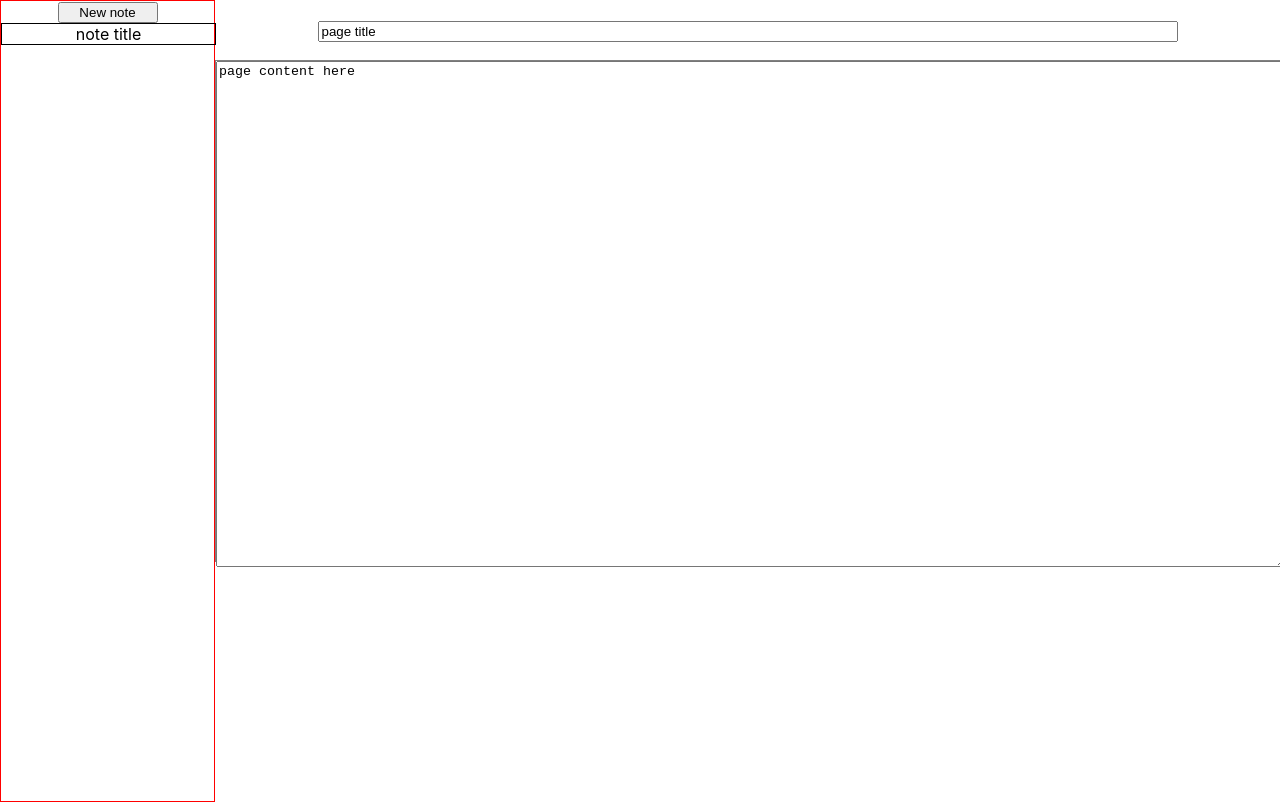
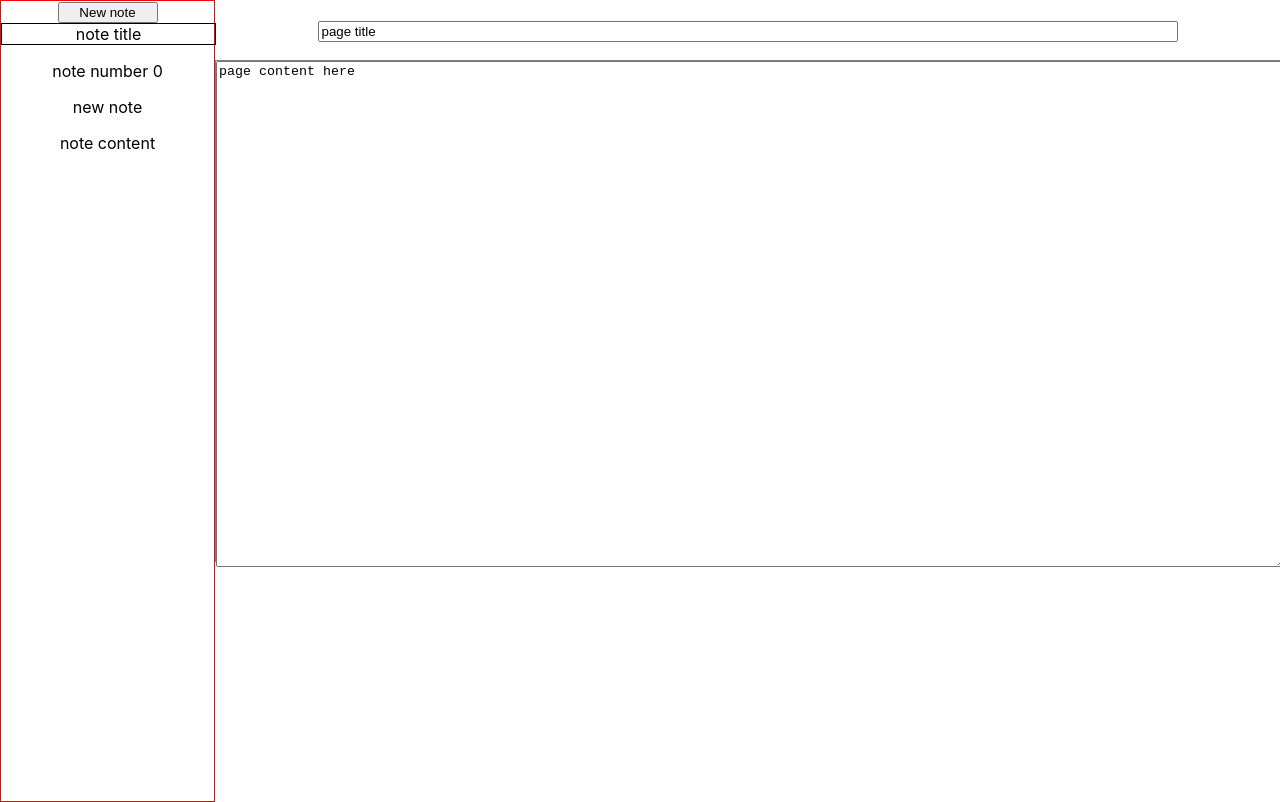
Before and after one commit to AlexanderRyb/ReactNotes, a React (Create React App) app: page / in a window 1280 px wide. Built offline with nearby package versions, Linux system fonts and the light colour scheme.

Commit message:
map notes in the state to be displayed on the page

```diff
--- a/src/Components/Sidebar/Sidebar.tsx
+++ b/src/Components/Sidebar/Sidebar.tsx
@@ -2,17 +2,27 @@ import React from 'react'
 import './sidebar.css'
 import { useSelector, useDispatch } from 'react-redux';
 import  createNote  from '../../redux/actions';
-
 export default function Sidebar() {
 //  const noteCount = useSelector((state) => state.value);
 const dispatch = useDispatch();
+const notelist = useSelector((state: any) => state.notes)
+
 
 const handleClick = () => { dispatch(createNote)};
+let notes =[]
+notes = notelist.map((item: any) => (
+  <div key={item.id}>
+    <p>note number {item.id}</p>
+    <p >{item.title}</p>
+    <p >{item.content} </p>
+    </div>
+    ))
 
   return (
     <div className="main-body">
       <button className='new-note-button' onClick={handleClick} >New note</button>
       <div className='note-item'>note title</div>
+      <div>{notes}</div>
     </div>
   )
 }
--- a/src/index.tsx
+++ b/src/index.tsx
@@ -5,7 +5,7 @@ import App from './App';
 import reportWebVitals from './reportWebVitals';
 import store from './redux/store';
 import {Provider} from 'react-redux'
-
+import reducer from './redux/reducer';
 const root = ReactDOM.createRoot(
   document.getElementById('root') as HTMLElement
 );
--- a/src/redux/reducer.js
+++ b/src/redux/reducer.js
@@ -7,13 +7,14 @@ const initialState = {
 export default function reducer(state = initialState, action){
     switch (action.type){
         case "CREATENOTE":
-            console.log("state.notes")
-            let updatedNoteList = state.notes
+            let updatedNoteList = [...state.notes]
+            console.log(updatedNoteList)
             let newnote = {}
             newnote.id = state.notes.length
             newnote.title = "new note"
             newnote.content = "note content"
-            updatedNoteList.push(newnote)
+           updatedNoteList.push(newnote)
+
             return{
                 //append new note to state
                 ...state,
```
Also changed, not shown: 1 other file (tests, documents, lock files or other folders).
